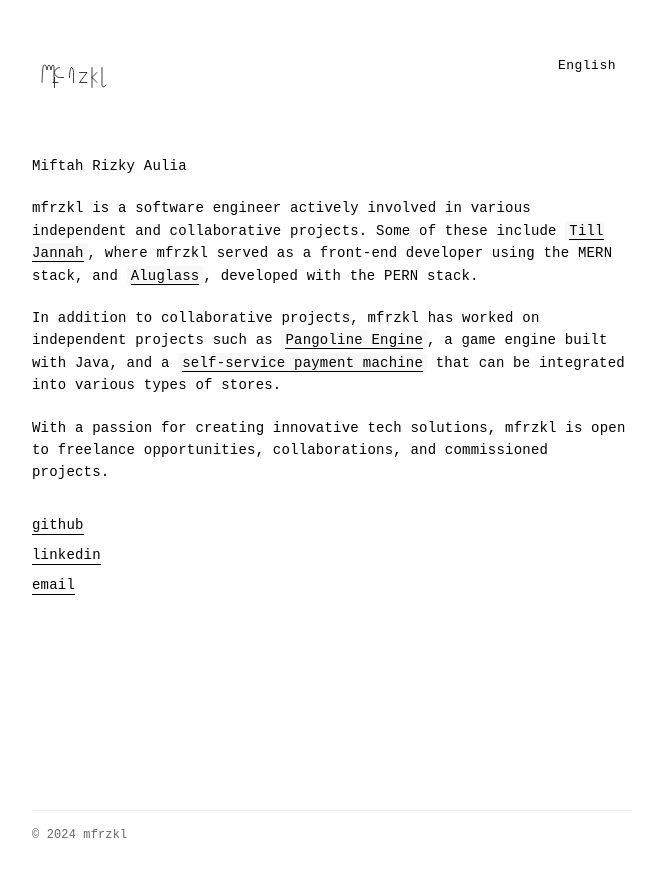
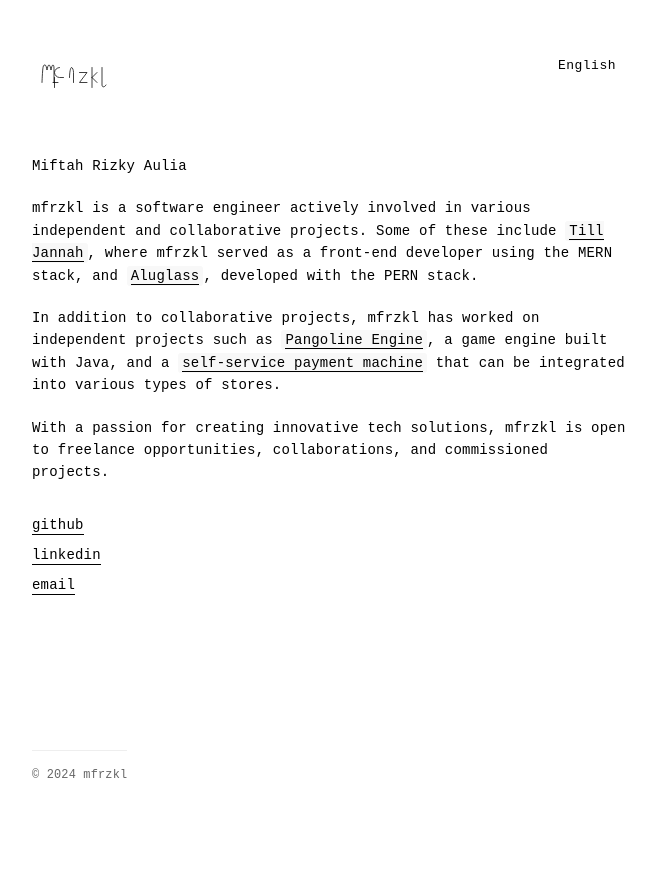
Before and after one commit to mfrzkl/yellow, a plain HTML site: page index.html in a window 1280 px wide. Shown: the whole page, without its empty margins (308-971 px from the left). Drawn offline with Linux system fonts and the light colour scheme; a web font is replaced by a local one.

Commit message:
repair footer

```diff
--- a/index.html
+++ b/index.html
@@ -106,7 +106,9 @@
             color: #666;
             text-align: left;
             border-top: 1px solid #eee;
-/*             margin-top: 40px; */
+            margin-top: 40px;
+            position: absolute;
+            bottom: 0;
         }
 
         .header {
```
